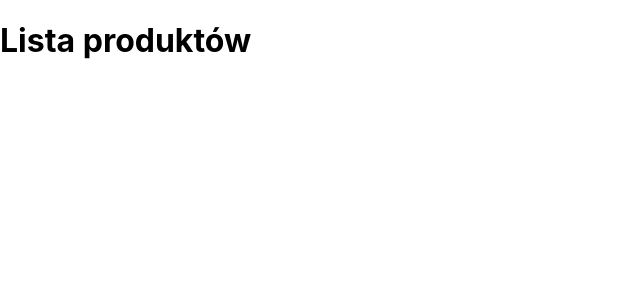
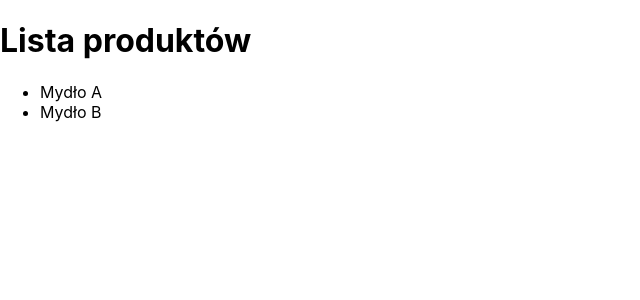
Before and after one commit to pawelsan/soap-shop, a Next.js app: page /lista-produktow in a window 1280 px wide. Shown: the top 300 px of the page, without its empty margins (0-640 px from the left). Built offline with nearby package versions, Linux system fonts and the light colour scheme.

Commit message:
add Link component

```diff
--- a/pages/lista-produktow/index.js
+++ b/pages/lista-produktow/index.js
@@ -1,5 +1,19 @@
+import Link from "next/link";
+
 const ProductList = () => {
-  return <h1>Lista produktów</h1>;
+  return (
+    <>
+      <h1>Lista produktów</h1>
+      <ul>
+        <li>
+          <Link href="/lista-produktow/mydlo-a">Mydło A</Link>
+        </li>
+        <li>
+          <Link href="/lista-produktow/mydlo-b">Mydło B</Link>
+        </li>
+      </ul>
+    </>
+  );
 };
 
 export default ProductList;
```
